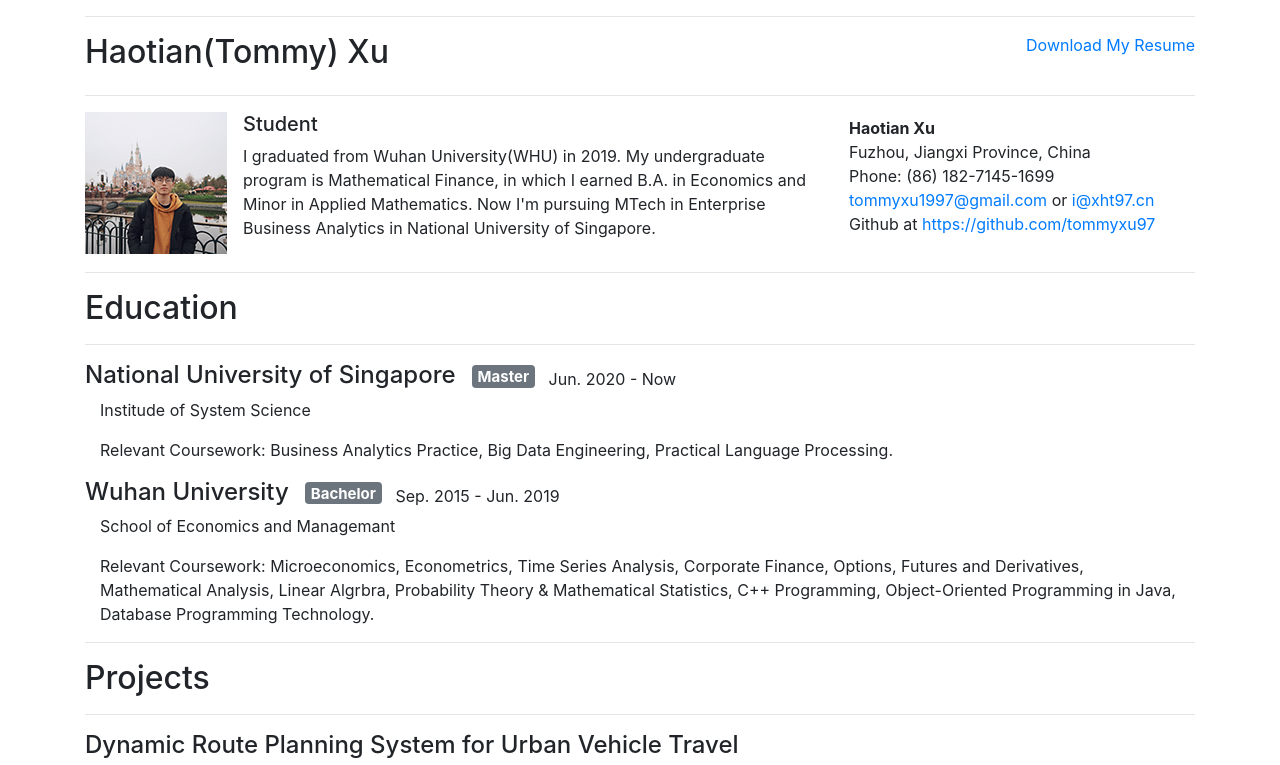
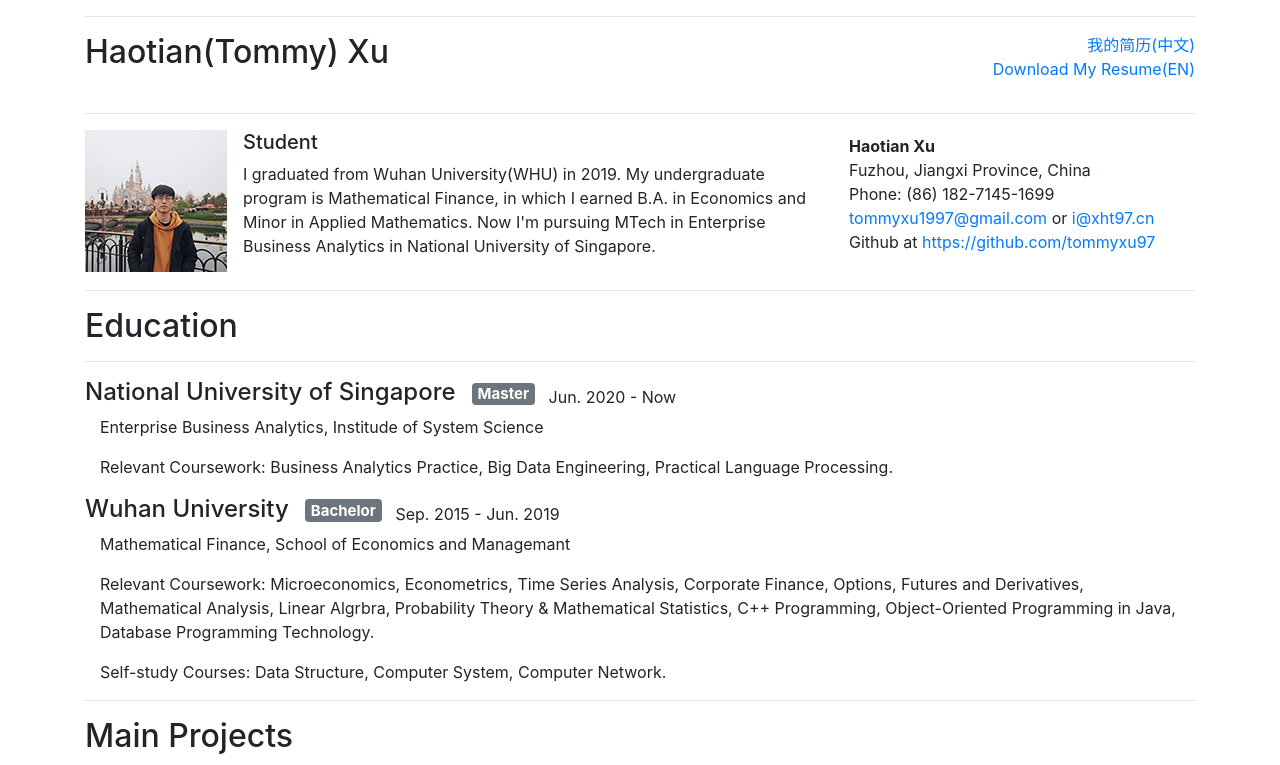
Before and after one commit to tommyxu97/tommyxu97.gitHub.io, a plain HTML site: page index.html in a window 1280 px wide. Shown: the top 765 px of the page. Drawn offline with nearby package versions, Linux system fonts and the light colour scheme.

Commit message:
Update on 21/9/2020

```diff
--- a/index.html
+++ b/index.html
@@ -18,7 +18,10 @@
           <h2>Haotian(Tommy) Xu</h2>
         </div>
         <div class="col-6">
-          <p class="text-right"><a href="haotianxu_resume.pdf">Download My Resume</a></p>
+          <p class="text-right">
+            <a href="haotianxu_resume_cn.pdf">我的简历(中文)</a> <br>
+            <a href="haotianxu_resume_en.pdf">Download My Resume(EN)</a> <br>
+          </p>
         </div>
       </div>
       <hr>
@@ -58,7 +61,7 @@
           <h5 class="align-self-center">&nbsp; &nbsp;<span class="badge badge-secondary">Master</span></h5>
           <span class="align-self-center">&nbsp; &nbsp;Jun. 2020 - Now</span>
         </div>
-        <p>Institude of System Science</p>
+        <p>Enterprise Business Analytics, Institude of System Science</p>
         <p>Relevant Coursework: Business Analytics Practice, Big Data Engineering, Practical Language Processing.</p>
       </div>
       <div class="col-12">
@@ -67,14 +70,15 @@
           <h5 class="align-self-center">&nbsp; &nbsp;<span class="badge badge-secondary">Bachelor</span></h5>
           <span class="align-self-center">&nbsp; &nbsp;Sep. 2015 - Jun. 2019</span>
         </div>
-        <p>School of Economics and Managemant</p>
+        <p>Mathematical Finance, School of Economics and Managemant</p>
         <p>Relevant Coursework: Microeconomics, Econometrics, Time Series Analysis, Corporate Finance, Options, Futures and Derivatives, Mathematical Analysis, Linear Algrbra,
             Probability Theory &amp; Mathematical Statistics, C++ Programming, Object-Oriented Programming in Java, Database Programming Technology.</p>
+        <p>Self-study Courses: Data Structure, Computer System, Computer Network.
       </div>
 
       <!-- Projects -->
       <hr>
-      <h2>Projects</h2>
+      <h2>Main Projects</h2>
       <hr>
       <div>
         <div>
```
Also changed, not shown: 1 other file.
